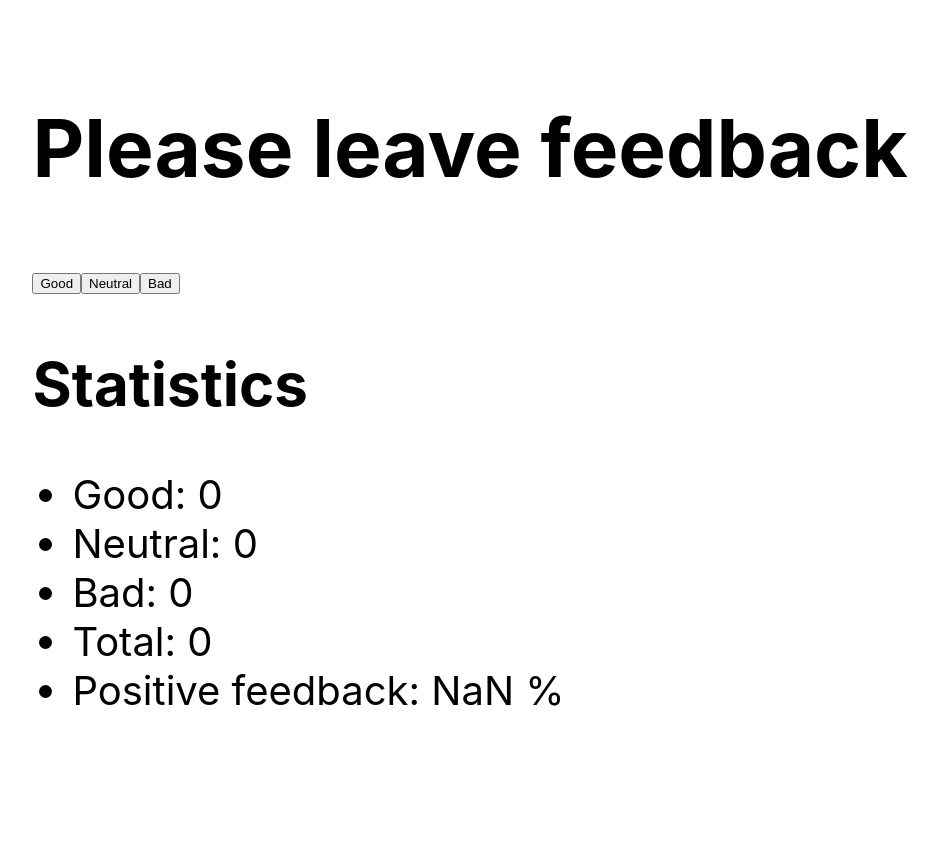
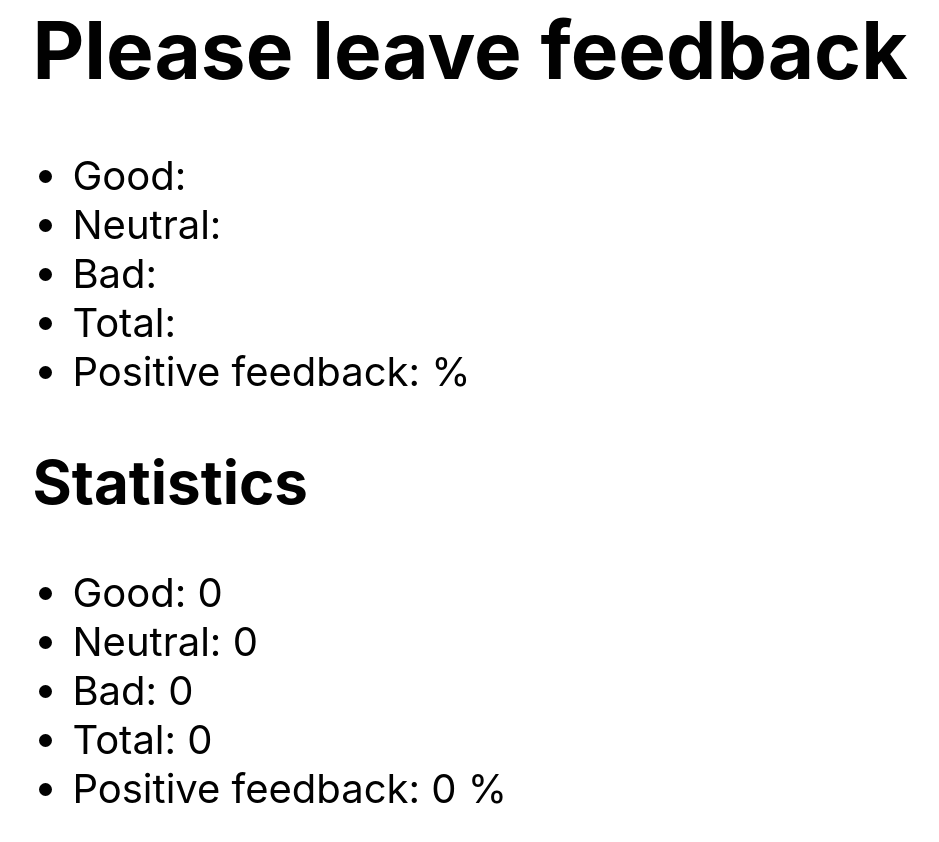
Before and after one commit to IrynkaKol/goit-react-hw-02-feedback, a React (Create React App) app: page / in a window 1280 px wide. Shown: the top 842 px of the page, without its empty margins (170-1109 px from the left). Before the commit the page ends 800 px from the top, so only its background shows below. Built offline with nearby package versions, Linux system fonts and the light colour scheme.

Commit message:
feedback refactoryng

```diff
--- a/src/components/App.jsx
+++ b/src/components/App.jsx
@@ -1,7 +1,52 @@
-import React from 'react'
-import Feedback from './Feedback/Feedback';
+import React, { Component } from 'react';
+import Statistics from './Feedback/Statistics';
+import FeedbackOptions from './Feedback/Statistics';
 
-export const App = () => {
+export class App extends Component {
+  state = {
+    good: 0,
+    neutral: 0,
+    bad: 0,
+  };
+  handleGood = () => {
+    this.setState(prevState => ({
+      good: prevState.good + 1,
+    }));
+  };
+
+  handleNeutral = () => {
+    this.setState(prevState => ({
+      neutral: prevState.neutral + 1,
+    }));
+  };
+
+  handleBad = () => {
+    this.setState(prevState => ({
+      bad: prevState.bad + 1,
+    }));
+  };
+
+  countTotalFeedback = () => {
+    let total = this.state.good + this.state.neutral + this.state.bad;
+    return total;
+  };
+
+  countPositiveFeedbackPercentage = () => {
+    if (this.countTotalFeedback() === 0) {
+      return 0;
+    }
+    let positive = Math.round(
+      (this.state.good / this.countTotalFeedback()) * 100
+    );
+    return positive;
+  };
+
+  render() {
+    //const good = this.state.good;
+    //const neutral = this.state.neutral;
+    //const bad = this.state.bad;
+    //const total = this.countTotalFeedback();
+    //const positivePercentage = this.countPositiveFeedbackPercentage();
     return (
       <div
         style={{
@@ -10,10 +55,24 @@ export const App = () => {
           justifyContent: 'center',
           alignItems: 'center',
           fontSize: 40,
-        color: '#010101'
+          color: '#010101',
         }}
       >
-      <Feedback />
+        <div>
+          <h1>Please leave feedback</h1>
+          <FeedbackOptions />
+
+
+          <h2>Statistics</h2>
+          <Statistics
+            good={this.state.good}
+            neutral={this.state.neutral}
+            bad={this.state.bad}
+            total={this.countTotalFeedback()}
+            positivePercentage={this.countPositiveFeedbackPercentage()}
+          />
+        </div>
       </div>
     );
-};
+  }
+}
--- a/src/components/Feedback/Feedback.jsx
+++ /dev/null
@@ -1,73 +0,0 @@
-import React, { Component } from 'react';
-
-class Feedback extends Component {
-  state = {
-    good: 0,
-    neutral: 0,
-    bad: 0,
-  };
-
-  handleGood = () => {
-    this.setState(prevState => ({
-      good: prevState.good + 1,
-    }));
-  };
-
-  handleNeutral = () => {
-    this.setState(prevState => ({
-      neutral: prevState.neutral + 1,
-    }));
-  };
-
-  handleBad = () => {
-    this.setState(prevState => ({
-      bad: prevState.bad + 1,
-    }));
-  };
-
-  countTotalFeedback = () => {
-    let total = this.state.good + this.state.neutral + this.state.bad;
-
-    return total;
-  };
-
-  countPositiveFeedbackPercentage = () => {
-    if (this.countTotalFeedback !== 0) {
-    let positive = (this.state.good / this.countTotalFeedback) * 100
-    return positive;
-    }
-  };
-
-  render() {
-    const good = this.state.good;
-    const neutral = this.state.neutral;
-    const bad = this.state.bad;
-    const total = this.countTotalFeedback();
-    const positive = Math.round((good / total) * 100);
-    return (
-      <div>
-        <h1>Please leave feedback</h1>
-        <button type="button" onClick={this.handleGood}>
-          Good
-        </button>
-        <button type="button" onClick={this.handleNeutral}>
-          Neutral
-        </button>
-        <button type="button" onClick={this.handleBad}>
-          Bad
-        </button>
-
-        <h2>Statistics</h2>
-        <ul>
-          <li>Good: {good}</li>
-          <li>Neutral: {neutral}</li>
-          <li>Bad: {bad}</li>
-          <li>Total: {total}</li>
-          <li>Positive feedback: {positive} %</li>
-        </ul>
-      </div>
-    );
-  }
-}
-
-export default Feedback;
--- /dev/null
+++ b/src/components/Feedback/Statistics.jsx
@@ -0,0 +1,13 @@
+import React from 'react';
+
+const Statistics = ({ good, neutral, bad, total, positivePercentage }) => (
+  <ul>
+    <li>Good: {good}</li>
+    <li>Neutral: {neutral}</li>
+    <li>Bad: {bad}</li>
+    <li>Total: {total}</li>
+    <li>Positive feedback: {positivePercentage} %</li>
+  </ul>
+);
+
+export default Statistics;
```
Also changed, not shown: src/components/Feedback/FeedbackOptions.jsx (added, +27 -0 lines). Lines whose indentation alone changed are shown as unchanged.
